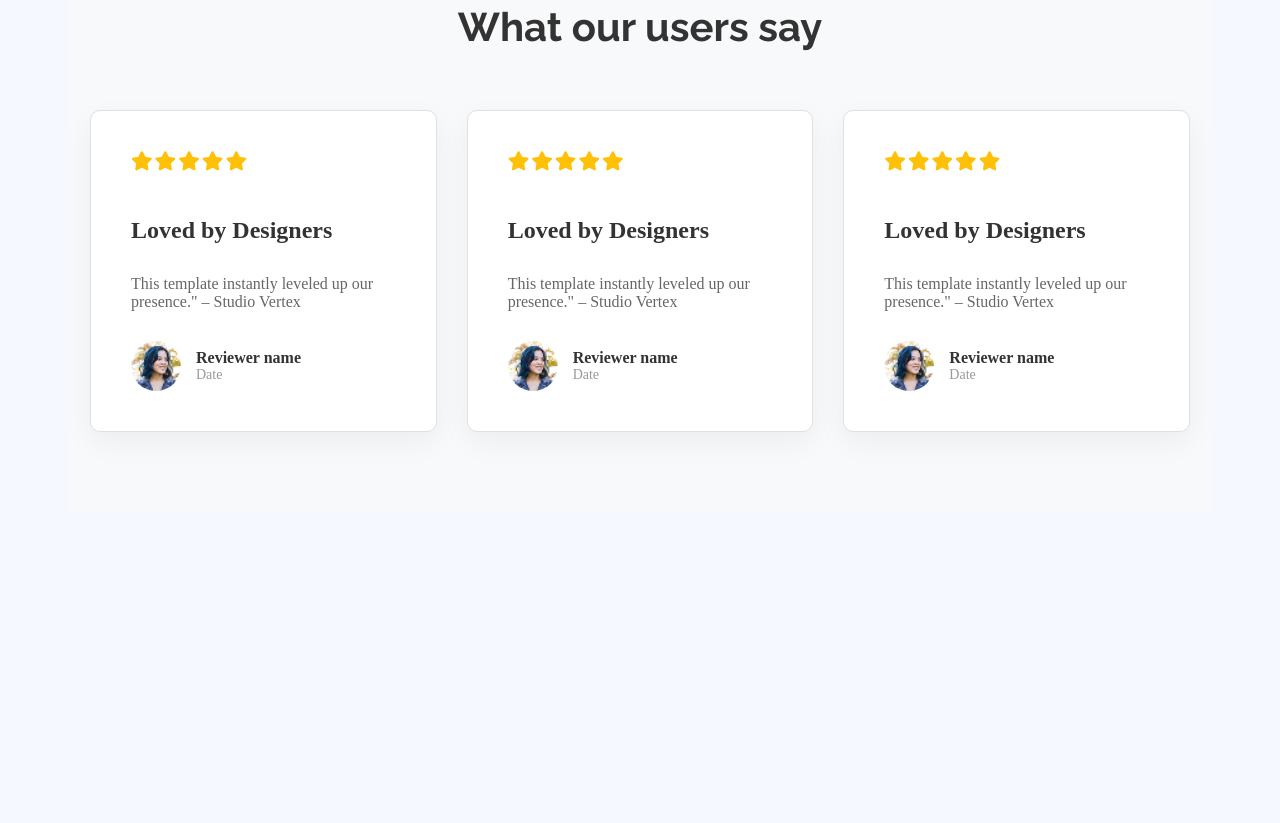
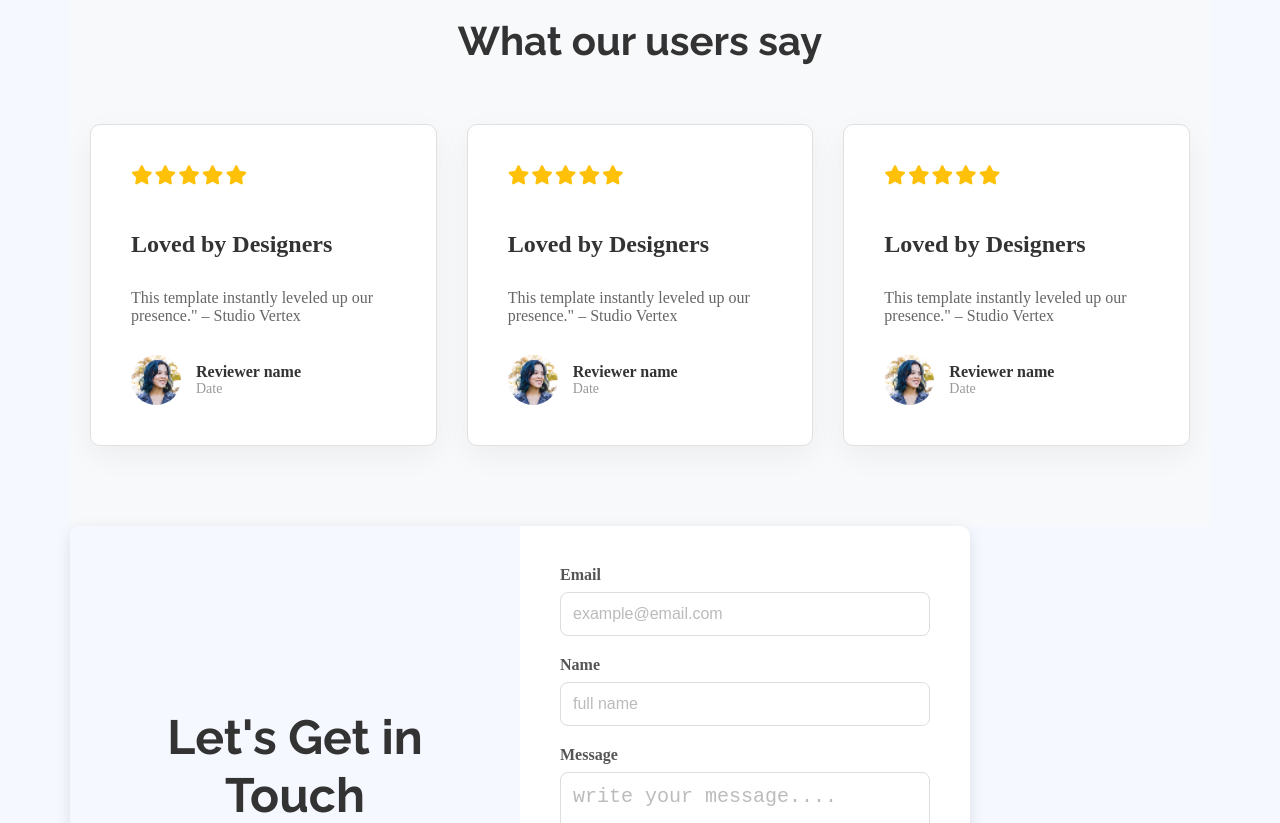
Before and after one commit to sheikh344/programming-hero-first-assignment, a plain HTML site: page index.html in a window 1280 px wide. Shown: the part 1977-2800 px from the top of the page. Before the commit the page ends 2497 px from the top, so only its background shows below. Drawn offline with Linux system fonts and the light colour scheme.

Commit message:
completed contact section with title, input fields for name, email, message, and Get in Touch button

```diff
--- a/index.html
+++ b/index.html
@@ -109,7 +109,35 @@
             </div>
         </div>
     </section>
+    <section>
+        <div class="container">
+        <div class="left-section">
+            <h1 class="raleway-sixth">Let's Get in Touch</h1>
+        </div>
+        <div class="right-section">
+            <form>
+                <div class="form-group">
+                    <label for="email">Email</label>
+                    <input type="email" id="email" placeholder="example@email.com">
+                </div>
+                <div class="form-group">
+                    <label for="name">Name</label>
+                    <input type="text" id="name" placeholder="full name">
+                </div>
 
+                    <div class="form-group">
+                    <label for="message">Message</label>
+                    <div class="inter-third">
+                        <textarea id="message" placeholder="write your message...."></textarea>
+                    </div>
+
+                </div>
+
+                <button type="submit">Get in Touch</button>
+            </form>
+        </div>
+    </div>
+    </section>
 
     </main>
     <footer>
--- a/styles/assignment.css
+++ b/styles/assignment.css
@@ -60,6 +60,11 @@ raleway-fourth{
   font-weight: bold;
   font-size: 38px;
 }
+.raleway-sixth{
+   font-family: "Raleway", sans-serif;
+  font-weight: bold;
+  font-size: 97px;
+}
 .bg{
   background-image: url(/image/header-bg.png);
   background-size: cover;
@@ -73,11 +78,16 @@ raleway-fourth{
 .btn-primary{
   background-color: #4E47FF;
   font-weight: bold;
-  font-size: 16px;
+  font-size: 12px;
   color: #FFFFFF;
-  padding: 36px, 12px;
+ display: inline-block;
+  padding: 10px 20px;;
+  text-align: center;
+  cursor: pointer;
+  margin: 0 auto;
   border-radius: 5px;
   border: none;
+
 }
 
 nav{
@@ -120,84 +130,118 @@ main{
 
   }
   .joined users{
-    display: inline;
+    display: flex;
     justify-content: space-around;
+    text-align: justify;
   }
 
 
   /* Reviews Section */
 .reviews-section {
-    background-color: #f8f9fa; /* Matches the background of your overall webpage */
-    padding: 80px 20px; /* Top/bottom padding and horizontal padding */
-    text-align: center; /* Center the heading */
-    width: 100%; /* Take full width of parent */
+    background-color: #f8f9fa;
+    /* Matches the background of your overall webpage */
+    padding: 80px 20px;
+     /* Top/bottom padding and horizontal padding */
+    text-align: center;
+    /* Center the heading */
+    width: 100%;
+     /* Take full width of parent */
     box-sizing: border-box;
 }
 
 .reviews-section h2 {
     font-size: 40px;
     font-weight: 700;
-    color: #333333; /* Dark gray for the heading */
-    margin-bottom: 60px; /* Space below the heading */
+    color: #333333;
+    /* Dark gray for the heading */
+    margin-bottom: 60px;
+    /* Space below the heading */
 }
 
 .reviews-grid {
-    display: grid; /* Use CSS Grid for the layout of the review cards */
-    grid-template-columns: repeat(auto-fit, minmax(300px, 1fr)); /* Responsive columns */
+    display: grid;
+    /* Use CSS Grid for the layout of the review cards */
+    grid-template-columns: repeat(auto-fit, minmax(300px, 1fr));
+     /* Responsive columns */
     /* auto-fit: automatically fit as many 300px columns as possible */
     /* minmax(300px, 1fr): each column is at least 300px, but will grow to share space equally */
-    gap: 30px; /* Space between the review cards */
-    max-width: 1200px; /* Max width for the grid of cards */
-    margin: 0 auto; /* Center the grid horizontally */
+    gap: 30px;
+     /* Space between the review cards */
+    max-width: 1200px;
+     /* Max width for the grid of cards */
+    margin: 0 auto;
+    /* Center the grid horizontally */
 }
 
 .review-card {
-    background-color: #ffffff; /* White background for the card */
-    border-radius: 10px; /* Rounded corners */
-    box-shadow: 0 10px 30px rgba(0, 0, 0, 0.05); /* Subtle shadow */
-    padding: 40px; /* Internal padding */
-    text-align: left; /* Align text within the card to the left */
+    background-color: #ffffff;
+     /* White background for the card */
+    border-radius: 10px;
+    /* Rounded corners */
+    box-shadow: 0 10px 30px rgba(0, 0, 0, 0.05);
+     /* Subtle shadow */
+    padding: 40px;
+     /* Internal padding */
+    text-align: left;
+    /* Align text within the card to the left */
     display: flex;
-    flex-direction: column; /* Stack content vertically */
-    border: 1px solid #e0e0e0; /* Very subtle border */
+    flex-direction: column;
+    /* Stack content vertically */
+    border: 1px solid #e0e0e0;
+     /* Very subtle border */
 }
 
 .review-card .stars {
-    color: #ffc107; /* Gold color for stars */
-    margin-bottom: 20px; /* Space below stars */
-    font-size: 1.2em; /* Adjust star size */
+    color: #ffc107;
+     /* Gold color for stars */
+    margin-bottom: 20px;
+    /* Space below stars */
+    font-size: 1.2em;
+     /* Adjust star size */
 }
 
 .review-card .stars .fas.fa-star {
-    margin-right: 2px; /* Small space between stars */
+    margin-right: 2px;
+     /* Small space between stars */
 }
 
 .review-card h3 {
     font-size: 24px;
-    font-weight: 600; /* Slightly less bold than main headings */
+    font-weight: 600;
+     /* Slightly less bold than main headings */
     color: #333333;
-    margin-bottom: 15px; /* Space below heading */
+    margin-bottom: 15px;
+     /* Space below heading */
 }
 
 .review-card p {
     font-size: 16px;
-    color: #666666; /* Gray text for the review content */
-    margin-bottom: 30px; /* Space below review text */
-    flex-grow: 1; /* Allows the paragraph to push the reviewer info to the bottom */
+    color: #666666;
+    /* Gray text for the review content */
+    margin-bottom: 30px;
+    /* Space below review text */
+    flex-grow: 1;
+    /* Allows the paragraph to push the reviewer info to the bottom */
 }
 
 .reviewer-info {
-    display: flex; /* Use flexbox for avatar and name/date */
-    align-items: center; /* Vertically center items */
-    gap: 15px; /* Space between avatar and text */
-    margin-top: auto; /* Pushes the reviewer-info to the bottom of the card */
+    display: flex;
+     /* Use flexbox for avatar and name/date */
+    align-items: center;
+    /* Vertically center items */
+    gap: 15px;
+     /* Space between avatar and text */
+    margin-top: auto;
+    /* Pushes the reviewer-info to the bottom of the card */
 }
 
 .reviewer-avatar {
     width: 50px;
     height: 50px;
-    border-radius: 50%; /* Make avatar round */
-    object-fit: cover; /* Ensure image covers the area */
+    border-radius: 50%;
+     /* Make avatar round */
+    object-fit: cover;
+    /* Ensure image covers the area */
 }
 
 .reviewer-name {
@@ -207,7 +251,8 @@ main{
 
 .review-date {
     font-size: 14px;
-    color: #999999; /* Lighter gray for date */
+    color: #999999;
+    /* Lighter gray for date */
 }
 
 /* Responsive Adjustments */
@@ -265,3 +310,115 @@ main{
         font-size: 28px;
     }
 }
+.container {
+    display: flex;
+    background-color: #fff;
+    border-radius: 10px;
+    box-shadow: 0 4px 15px rgba(0, 0, 0, 0.1);
+    max-width: 900px;
+    width: 100%;
+    overflow: hidden;
+     /* Ensures rounded corners are visible */
+}
+
+.left-section {
+    flex: 1;
+    display: flex;
+    justify-content: center;
+    align-items: center;
+    padding: 40px;
+    background-color: #f5f8ff;
+    /* Same as body background for subtle contrast */
+}
+
+.left-section h1 {
+    font-size: 3em;
+    color: #333;
+    text-align: center;
+    line-height: 1.2;
+}
+
+.right-section {
+    flex: 1;
+    padding: 40px;
+    display: flex;
+    flex-direction: column;
+    justify-content: center;
+}
+
+.form-group {
+    margin-bottom: 20px;
+}
+
+.form-group label {
+    display: block;
+    margin-bottom: 8px;
+    font-weight: bold;
+    color: #555;
+}
+
+.form-group input,
+.form-group textarea {
+    width: 100%;
+    padding: 12px;
+    border: 1px solid #ddd;
+    border-radius: 8px;
+    font-size: 1em;
+    box-sizing: border-box;
+     /* Include padding and border in the element's total width and height */
+}
+
+.form-group input::placeholder,
+.form-group textarea::placeholder {
+    color: #bbb;
+}
+
+.form-group textarea {
+    resize: vertical;
+    /* Allow vertical resizing */
+    min-height: 120px;
+}
+
+button {
+    background-color: #6a5acd;
+    /* Purple color */
+    color: #fff;
+    padding: 15px 25px;
+    border: none;
+    border-radius: 8px;
+    font-size: 1.1em;
+    cursor: pointer;
+    transition: background-color 0.3s ease;
+    width: 100%;
+}
+
+button:hover {
+    background-color: #5b4da8;
+    /* Darker purple on hover */
+}
+
+/* Responsive adjustments */
+media (max-width: 768px) {
+    .container {
+        flex-direction: column;
+        margin: 20px;
+    }
+
+    .left-section {
+        padding: 30px;
+    }
+
+    .left-section h1 {
+        font-size: 2.5em;
+    }
+
+    .right-section {
+        padding: 30px;
+    }
+}
+
+media (max-width: 480px) {
+    .left-section h1 {
+        font-size: 2em;
+    }
+}
```
